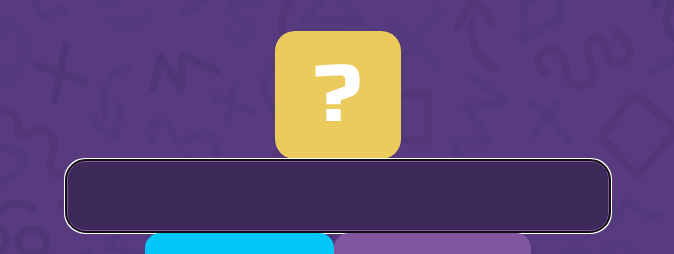
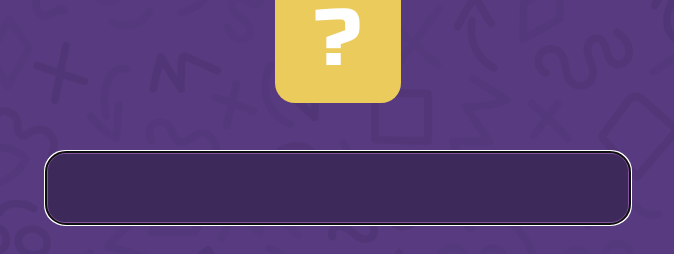
Before and after one commit to l33loo/adivinha_numero, a plain HTML site: page index.html in a window 1280 px wide. Shown: the part 283-537 px from the top of the page, without its empty margins (302-976 px from the left). Drawn offline with Linux system fonts and the light colour scheme; files whose address does not match are found by name.

Commit message:
update input and btn styles

```diff
--- a/css/components/_buttons.scss
+++ b/css/components/_buttons.scss
@@ -7,6 +7,7 @@
     padding: 24px 40px;
     font-size: 1.4rem;
     border-radius: 15px;
+    margin: 32px 18px;
 
     &_primary {
         background-color: $playBtn;
--- a/css/components/_input.scss
+++ b/css/components/_input.scss
@@ -1,8 +1,11 @@
 @use '../base' as *;
+
+#input-wrap {
+    padding-top: 3rem;
 
     input {
         width: 100%;
-    max-width: 500px;
+        max-width: 540px;
         background-color: $secondary;
         border: 3px solid $tercery;
         border-radius: 20px;
@@ -11,3 +14,4 @@
         font-family: "Russo One", sans-serif;
         font-size: 1.5rem;
     }
+}
```
Also changed, not shown: css/style.css, 1 other file. Lines whose indentation alone changed are shown as unchanged.
